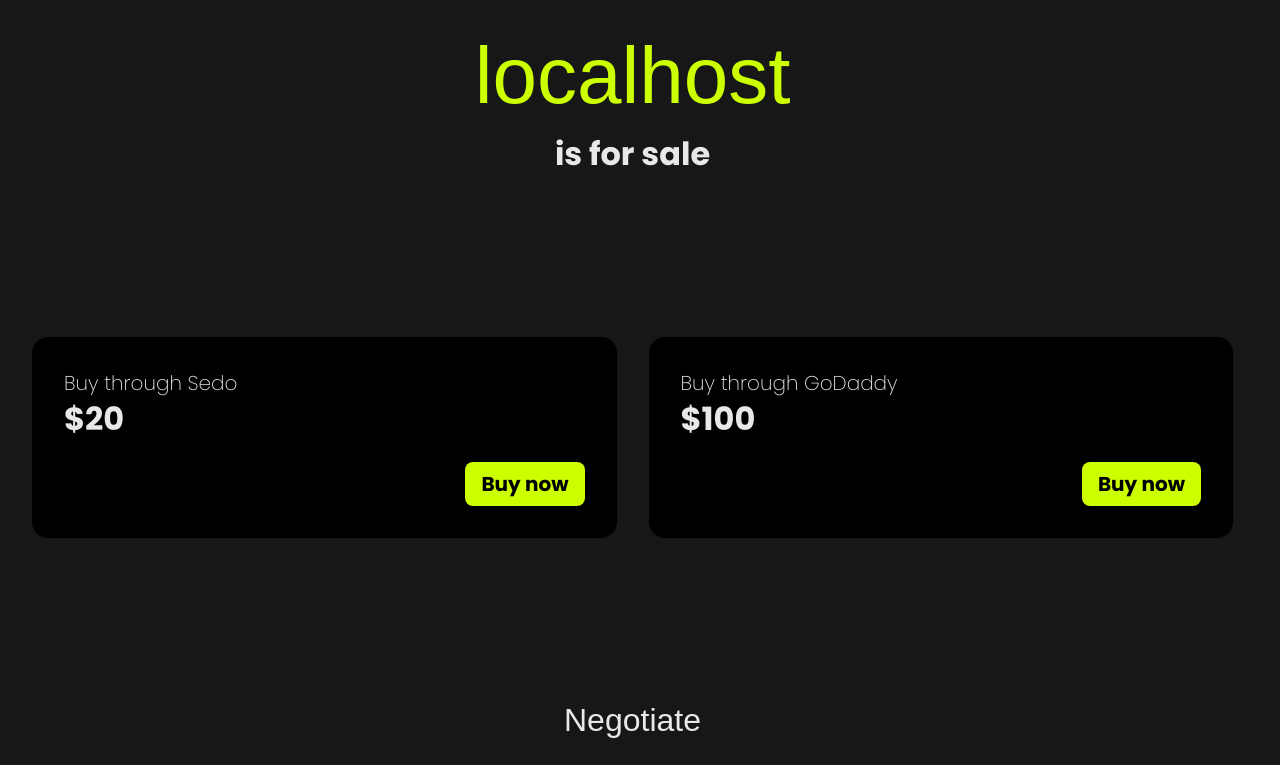
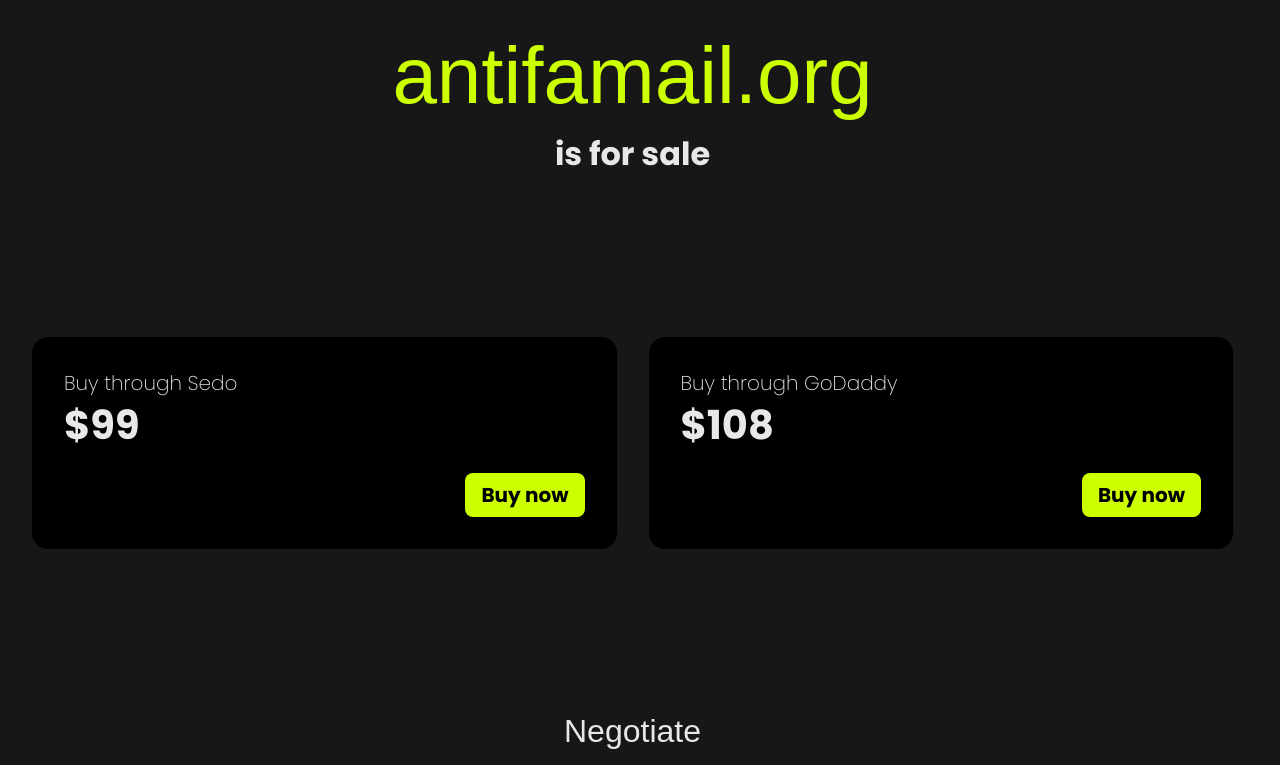
Before and after one commit to emnificent/parking, a SvelteKit app: page / in a window 1280 px wide. Shown: the top 765 px of the page. Built offline with nearby package versions, Linux system fonts and the light colour scheme; a web font is replaced by a local one.

Commit message:
feat: use a store for the domain name and pick a random domain name if landing on a domain that isn't for sale

```diff
--- a/src/lib/components/Domains.svelte
+++ b/src/lib/components/Domains.svelte
@@ -1,7 +1,6 @@
 <script>
 	import { onMount } from 'svelte';
   import domainsList from '$lib/data/domains.js';
-	export let domain;
 
   // Fisher-Yates x Durstenfeld
   function shuffle(array) {
@@ -12,14 +11,11 @@
   }
   shuffle(domainsList);
 
-  let filteredDomainsList = [];
+  import domainStore from '$lib/store/domainStore.js';
+  $: filteredDomainsList = domainsList.filter(element => element.name !== $domainStore);
+
+  // generate the background bubbles
   onMount(() => {
-    filteredDomainsList = domainsList.filter(element =>
-      element.name !== domain
-      && element.name !== 'parking-cg0.pages.dev'
-      && element.name !== 'localhost'
-    );
-
     const container = document.getElementById('bubbles-container');
     // generate 256 bubbles
     for (let i = 0; i < 256; i++) {
@@ -48,6 +44,7 @@
   }
 </script>
 
+{ #if filteredDomainsList.length > 0 }
   <section>
     <div class="title-container">
       <h2>More gems</h2>
@@ -60,6 +57,7 @@
 
     <div class="bubbles-container" id="bubbles-container"></div>
   </section>
+{ /if }
 
 <style lang="scss">
   section {
--- a/src/lib/components/Header.svelte
+++ b/src/lib/components/Header.svelte
@@ -1,9 +1,10 @@
 <script>
-  export let domain;
+  import domainStore from '$lib/store/domainStore.js';
+  $: domainName = $domainStore;
 </script>
 
 <header>
-  <h1><span class="domain">{domain}</span><br />is for sale</h1>
+  <h1><span class="domain">{domainName}</span><br />is for sale</h1>
 </header>
 
 <style lang="scss">
--- a/src/lib/components/Negotiate.svelte
+++ b/src/lib/components/Negotiate.svelte
@@ -1,7 +1,9 @@
 <script>
   import { slide } from 'svelte/transition';
 
-  export let domain;
+  import domainStore from '$lib/store/domainStore.js';
+  $: domainName = $domainStore;
+
   export let form;
 
   let displayForm = false;
@@ -16,7 +18,7 @@
 
   { #if displayForm }
     <form method="POST" transition:slide={{ duration: 300 }}>
-      <input type="text" name="domain" value={domain} readonly tabindex="-1" aria-hidden="true" class="screenreaders-only" />
+      <input type="text" name="domain" value={domainName} readonly tabindex="-1" aria-hidden="true" class="screenreaders-only" />
       <input type="email" name="email" placeholder="name@email.com" required />
       <textarea name="message" rows="5" placeholder="Describe your project and specify your budget" required></textarea>
       <button>Send me a message</button>
--- a/src/lib/components/Stores.svelte
+++ b/src/lib/components/Stores.svelte
@@ -1,22 +1,19 @@
 <script>
-	import { onMount } from 'svelte';
+  import domainStore from '$lib/store/domainStore.js';
   import domainsList from '$lib/data/domains.js';
-  export let domain;
 
-  let domainPrice = 0;
-  onMount(() => {
-    domainPrice = domainsList.filter(element => element.name === domain)[0].price;
-  })
+  $: domainName = $domainStore;
+  $: domainPrice = domainsList.filter(domain => domain.name === $domainStore)[0]?.price;
 </script>
 
 <div>
   <ul>
     <li>
-      <a href="https://sedo.com/search/details/?domain={domain}" target="_blank" aria-label="Buy now for ${domainPrice.sedo}" class="sedo">
+      <a href="https://sedo.com/search/details/?domain={domainName}" target="_blank" aria-label="Buy now for ${domainPrice?.sedo}" class="sedo">
         <article>
           <div>
             <h2 class="store">Buy through Sedo</h2>
-            <p class="price">${domainPrice.sedo}</p>
+            <p class="price">${domainPrice?.sedo}</p>
           </div>
           <p class="fake-button">Buy now</p>
         </article>
@@ -24,11 +21,11 @@
       </a>
     </li>
     <li>
-      <a href="https://dan.com/buy-domain/{domain}" target="_blank" aria-label="Buy now for ${domainPrice.dan}">
+      <a href="https://dan.com/buy-domain/{domainName}" target="_blank" aria-label="Buy now for ${domainPrice?.dan}">
         <article>
           <div>
             <h2 class="store">Buy through GoDaddy</h2>
-            <p class="price">${domainPrice.dan}</p>
+            <p class="price">${domainPrice?.dan}</p>
           </div>
           <p class="fake-button">Buy now</p>
         </article>
@@ -107,11 +104,11 @@
     }
 
     & .price {
-      font-size: var(--fs-title--small);
+      font-size: var(--fs-title);
       font-weight: var(--fw--bold);
 
       @media screen and (width >= 768px) {
-        font-size: var(--fs-title);
+        font-size: var(--fs-title--large);
       }
     }
 
@@ -145,7 +142,7 @@
     }
   }
 
-  /* disclaimer message / no longer needed
+  /* disclaimer message / NO LONGER NEEDED
   .sedo {
     position: relative;
 
--- a/src/lib/data/domains.js
+++ b/src/lib/data/domains.js
@@ -9,12 +9,7 @@
   { name: 'emiliecodes.com', price: { sedo: 99, dan: 108 } },
   { name: 'lust.sx', price: { sedo: 932, dan: 990 } },
   { name: 'lustfulslut.com', price: { sedo: 3272, dan: 3822 } },
-  { name: 'struggleunion.com', price: { sedo: 99, dan: 108 } },
-
-  // useful for the preview
-  { name: 'parking-cg0.pages.dev', price: { sedo: 20, dan: 100 } },
-  // useful when coding
-  { name: 'localhost', price: { sedo: 20, dan: 100 } }
+  { name: 'struggleunion.com', price: { sedo: 99, dan: 108 } }
 ];
 
 export default domains;
--- /dev/null
+++ b/src/lib/store/domainStore.js
@@ -0,0 +1,5 @@
+import { writable } from 'svelte/store';
+
+const domainStore = writable(undefined);
+
+export default domainStore;
--- a/src/lib/styles/global.css
+++ b/src/lib/styles/global.css
@@ -20,6 +20,7 @@
 	--fs-text--small: 1rem;
 	--fs-title: 2rem;
 	--fs-title--small: 1.5rem;
+	--fs-title--large: 2.5rem;
 
 	/* font weights */
 	--fw: 400;
--- a/src/routes/+layout.svelte
+++ b/src/routes/+layout.svelte
@@ -1,19 +1,29 @@
 <script>
+  import { page } from '$app/stores';
+  import domainStore from '$lib/store/domainStore.js';
+  domainStore.update(() => $page.url.hostname)
+
+  import { onMount } from 'svelte';
+  import domainsList from '$lib/data/domains.js';
+  onMount(() => {
+    const domainsListName = domainsList.map(domain => domain.name);
+    if (!domainsListName.includes($domainStore)) {
+      domainStore.update(() => domainsList[Math.floor(Math.random() * domainsList.length)].name);
+    }
+  });
+
   import '$lib/styles/reset.css';
   import '$lib/styles/global.css';
 
   import Header from '$lib/components/Header.svelte';
   import Footer from '$lib/components/Footer.svelte';
-
-  import { page } from '$app/stores';
-  let domain = $page.url.hostname;
 </script>
 
 <svelte:head>
-  <title>{domain} is for sale</title>
+  <title>{$domainStore} is for sale</title>
 </svelte:head>
 
-<Header {domain} />
+<Header />
 
 <slot />
 
--- a/src/routes/+page.svelte
+++ b/src/routes/+page.svelte
@@ -3,18 +3,15 @@
 	import Negotiate from '$lib/components/Negotiate.svelte';
 	import Domains from '$lib/components/Domains.svelte';
 
-  import { page } from '$app/stores';
-  let domain = $page.url.hostname;
-
   export let form;
 </script>
 
 <main>
-  <Stores {domain} />
+  <Stores/>
 
-  <Negotiate {domain} {form} />
+  <Negotiate {form} />
 
-  <Domains {domain} />
+  <Domains />
 </main>
 
 <style lang="scss">
```
Lines whose indentation alone changed are shown as unchanged.
